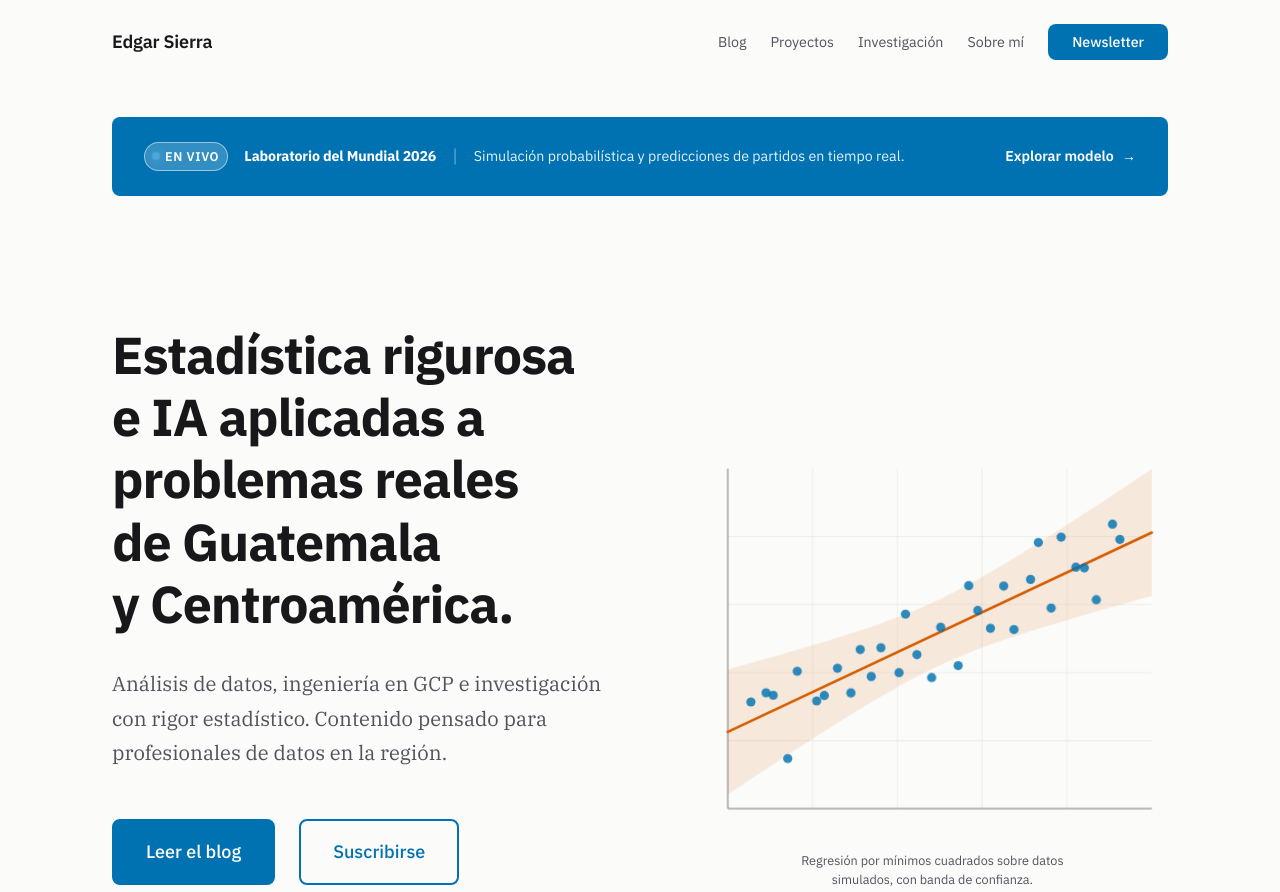
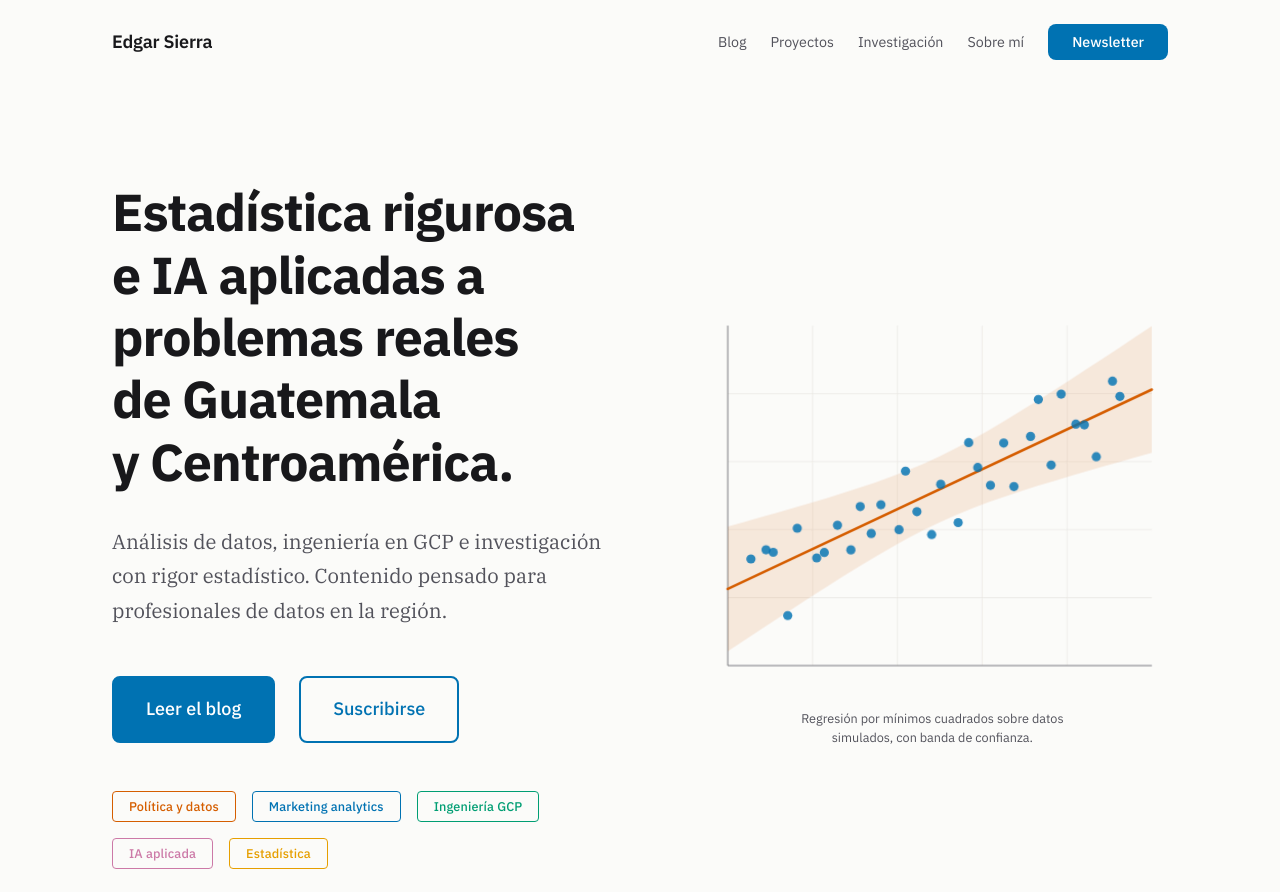
Before and after one commit to edgarsierra-gt/edgarsierra.com, an Astro site: page / in a window 1280 px wide. Shown: the top 892 px of the page. Built offline with nearby package versions, Linux system fonts and the light colour scheme; Astro itself is replaced by a stand-in of ours; some packages are replaced by stand-ins of ours.

Commit message:
fix(home): remove Mundial 2026 live banner from home page - tournament ended

```diff
--- a/src/pages/index.astro
+++ b/src/pages/index.astro
@@ -51,19 +51,6 @@ const pillars = [
   title="Edgar Sierra — Head of BI & Data Science"
   description="Estadística rigurosa e IA aplicadas a problemas reales de Guatemala y Centroamérica. Blog, proyectos y newsletter."
 >
-  <!-- Banner Destacado del Mundial (Ancho Completo) -->
-  <a href="/mundial-2026" class="home-worldcup-banner" data-reveal>
-    <div class="banner-left">
-      <span class="banner-badge">En vivo</span>
-      <strong class="banner-title">Laboratorio del Mundial 2026</strong>
-      <span class="banner-divider">|</span>
-      <span class="banner-text">Simulación probabilística y predicciones de partidos en tiempo real.</span>
-    </div>
-    <div class="banner-right">
-      <span class="banner-link-text">Explorar modelo</span>
-      <span class="banner-arrow">→</span>
-    </div>
-  </a>
 
   <!-- ── Hero ──────────────────────────────────────────────── -->
   <section class="hero">
@@ -156,129 +143,6 @@ const pillars = [
 </BaseLayout>
 
 <style>
-  /* ── Banner de Ancho Completo Mundial 2026 ───────────────── */
-  .home-worldcup-banner {
-    display: flex;
-    align-items: center;
-    justify-content: space-between;
-    gap: var(--space-4);
-    padding: var(--space-3) var(--space-4);
-    background-color: var(--accent);
-    color: #ffffff !important;
-    border-radius: var(--radius);
-    text-decoration: none;
-    font-family: var(--font-ui);
-    margin-top: var(--space-4);
-    margin-bottom: var(--space-4);
-    transition:
-      transform 0.2s ease,
-      box-shadow 0.2s ease,
-      background-color 0.2s ease;
-  }
-
-  .home-worldcup-banner:hover {
-    transform: translateY(-2px);
-    box-shadow: 0 8px 24px rgba(0, 114, 178, 0.25);
-    background-color: #00659e; /* Azul ligeramente más oscuro */
-    text-decoration: none;
-  }
-
-  .banner-left {
-    display: flex;
-    align-items: center;
-    gap: var(--space-2);
-    flex-wrap: wrap;
-  }
-
-  .banner-badge {
-    background-color: rgba(255, 255, 255, 0.2);
-    border: 1px solid rgba(255, 255, 255, 0.5);
-    color: #ffffff;
-    font-size: var(--text-xs);
-    font-weight: 600;
-    padding: 0.15rem 0.5rem;
-    border-radius: 999px;
-    text-transform: uppercase;
-    letter-spacing: 0.05em;
-    display: inline-flex;
-    align-items: center;
-    gap: 6px;
-  }
-
-  /* Punto indicador pulsante */
-  .banner-badge::before {
-    content: '';
-    width: 6px;
-    height: 6px;
-    background-color: var(--c-sky); /* Celeste Okabe-Ito */
-    border-radius: 50%;
-    display: inline-block;
-    box-shadow: 0 0 8px var(--c-sky);
-    animation: badge-pulse 1.8s infinite;
-  }
-
-  @keyframes badge-pulse {
-    0% { transform: scale(1); opacity: 1; }
-    50% { transform: scale(1.3); opacity: 0.7; }
-    100% { transform: scale(1); opacity: 1; }
-  }
-
-  .banner-title {
-    font-weight: 700;
-    font-size: var(--text-sm);
-    letter-spacing: -0.01em;
-  }
-
-  .banner-divider {
-    color: rgba(255, 255, 255, 0.4);
-    font-weight: 300;
-  }
-
-  .banner-text {
-    font-size: var(--text-sm);
-    color: rgba(255, 255, 255, 0.9);
-  }
-
-  .banner-right {
-    display: flex;
-    align-items: center;
-    gap: var(--space-1);
-    flex-shrink: 0;
-    font-size: var(--text-sm);
-    font-weight: 600;
-  }
-
-  .banner-arrow {
-    transition: transform 0.2s ease;
-  }
-
-  .home-worldcup-banner:hover .banner-arrow {
-    transform: translateX(4px);
-  }
-
-  /* Adaptación responsive */
-  @media (max-width: 960px) {
-    .banner-divider {
-      display: none;
-    }
-    .banner-left {
-      flex-direction: column;
-      align-items: flex-start;
-      gap: var(--space-1);
-    }
-  }
-
-  @media (max-width: 640px) {
-    .home-worldcup-banner {
-      flex-direction: column;
-      align-items: flex-start;
-      gap: var(--space-3);
-      padding: var(--space-4);
-    }
-    .banner-right {
-      align-self: flex-end;
-    }
-  }
 
   /* ── Hero ────────────────────────────────────────────────── */
   .hero {
```
